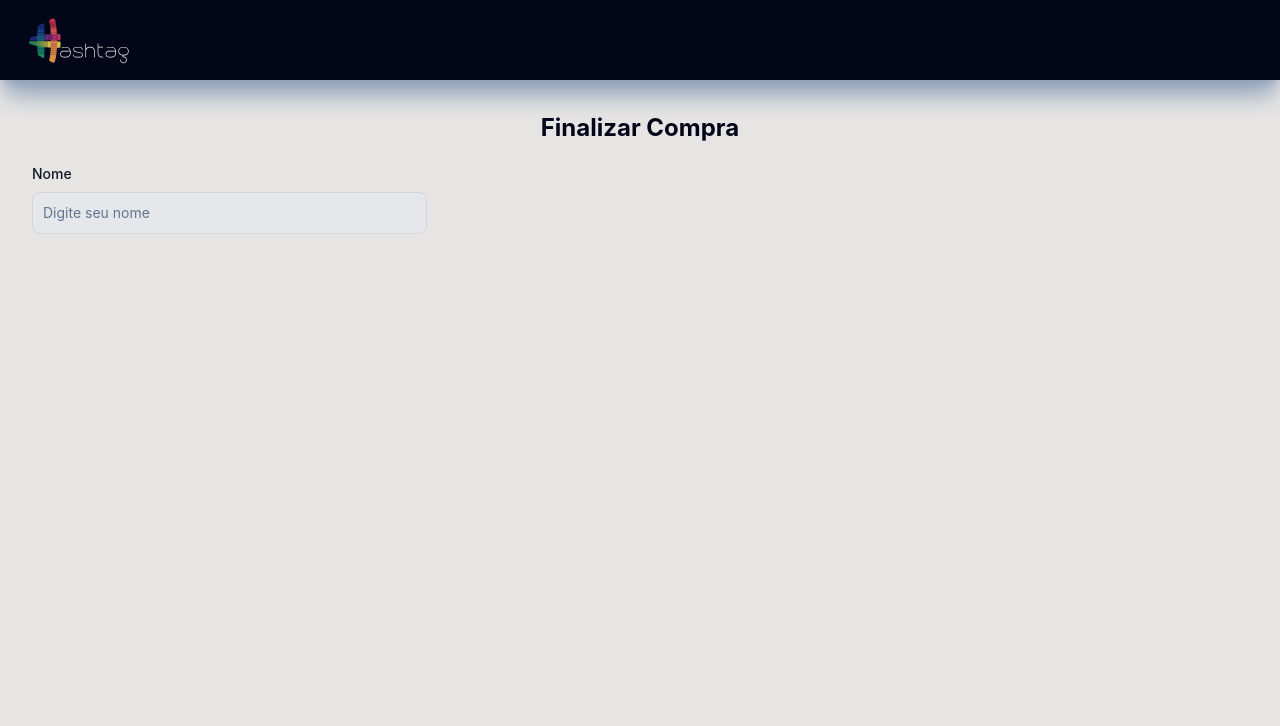
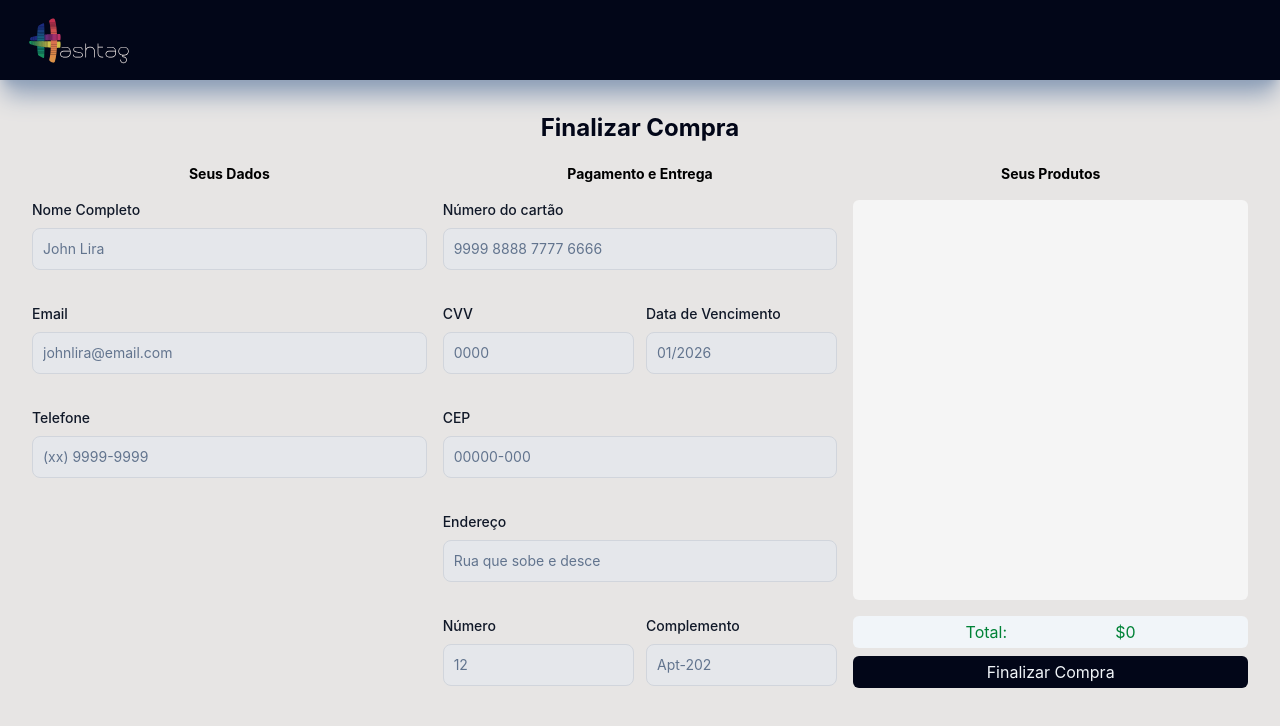
Before and after one commit to gabriel-pereira0/Projeto_Ecommerce, a React (Vite) app in the folder ecommerce-react/: page /checkout in a window 1280 px wide. Shown: the top 726 px of the page. Built offline with nearby package versions, Linux system fonts and the light colour scheme.

Commit message:
feat: adicionado page checkout ao finalizar comprar

```diff
--- a/ecommerce-react/package.json
+++ b/ecommerce-react/package.json
@@ -20,6 +20,7 @@
     "postcss": "^8.5.13",
     "react": "^19.2.5",
     "react-dom": "^19.2.5",
+    "react-input-mask": "^2.0.4",
     "react-router": "^7.14.2",
     "tailwindcss": "^4.2.4"
   },
--- a/ecommerce-react/src/components/utils/FormImput.jsx
+++ b/ecommerce-react/src/components/FormImput.jsx
@@ -7,7 +7,25 @@ export function FormImput({
   placeholder,
   required,
   className = '',
+  onChange,
 }) {
+  const handlePhoneMask = (e) => {
+    let value = e.target.value.replace(/\D/g, '');
+
+    value = value.replace(/^(\d{2})(\d)/g, '($1) $2');
+    value = value.replace(/(\d{5})(\d)/, '$1-$2');
+
+    e.target.value = value.slice(0, 15);
+  };
+
+  const handleCardMask = (e) => {
+    let value = e.target.value.replace(/\D/g, '');
+
+    value = value.replace(/(\d{4})(?=\d)/g, '$1 ');
+
+    e.target.value = value.slice(0, 19);
+  };
+
   return (
     <div className={className}>
       <label
@@ -21,6 +39,7 @@ export function FormImput({
         type={fieldType}
         placeholder={placeholder}
         className=' block bg-gray-200 border border-gray-300 rounded-lg text-gray-900 text-sm w-full p-2.5 placeholder-slate-500'
+        onChange={onChange}
         required={required}
       />
     </div>
--- a/ecommerce-react/src/components/cart/CartItem.jsx
+++ b/ecommerce-react/src/components/cart/CartItem.jsx
@@ -3,7 +3,7 @@ import React from 'react';
 import { FontAwesomeIcon } from '@fortawesome/react-fontawesome';
 import { faXmark, faPlus, faMinus } from '@fortawesome/free-solid-svg-icons';
 
-import { catalogIndexedById } from '../../utils/catalog';
+import { catalogIndexedById } from '../utils/catalog';
 import { useCartContext } from '../../contexts/CartContext';
 
 export function CartItem({ id, amount }) {
@@ -18,25 +18,27 @@ export function CartItem({ id, amount }) {
           alt={`Imagem do produto ${id}, ${name}`}
         />
         <button
-          className='text-right text-l absolute top-0 right-2 text-slate-950 cursor-pointer'
+          className='text-right text-l absolute top-0 right-2 text-slate-950 cursor-pointer p-2'
           onClick={() => removeFromCart(id)}
         >
           <FontAwesomeIcon icon={faXmark} />
         </button>
         <div className='flex flex-col justify-around mx-2'>
-          <p className='text-slate-950 text-sm'>{name}</p>
+          <p className='text-slate-950 text-sm p-2'>{name}</p>
           <p className='text-slate-400 text-xs'>{brand}</p>
-          <p className='text-green-700 text-lg'>{price}</p>
-          <div className='flex text-slate-950 absolute right-2 bottom-0 mb-2'>
+          <p className='text-green-700 text-lg'>R${price * amount}</p>
+          <div className='flex justify-between items-end text-slate-950 absolute right-2 bottom-0 mb-2'>
             <button
-              className='border border-slate-400 hover:border-slate-900 mb-2 cursor-pointer'
+              className=' flex items-center border border-slate-400 hover:border-slate-900 mb-2 cursor-pointer rounded-full w-6 h-6 text-xs'
               onClick={() => decreaseUnit(id)}
             >
               <FontAwesomeIcon icon={faMinus} className='p-1' />
             </button>
-            <p className='p-2 w-8 mx-auto'>{amount}</p>
+            <p className=' text-slate-950 p-2 w-8 mx-auto text-center'>
+              {amount}
+            </p>
             <button
-              className='border border-slate-400 hover:border-slate-900 mb-2 cursor-pointer'
+              className='flex items-center border border-slate-400 hover:border-slate-900 mb-2 cursor-pointer rounded-full w-6 h-6 text-xs'
               onClick={() => addToCart(id)}
             >
               <FontAwesomeIcon icon={faPlus} className='p-1' />
--- a/ecommerce-react/src/components/cart/CartProducts.jsx
+++ b/ecommerce-react/src/components/cart/CartProducts.jsx
@@ -2,8 +2,9 @@ import React from 'react';
 
 import { useCartContext } from '../../contexts/CartContext';
 import { CartItem } from './CartItem';
+import { SimpleCartItem } from './SimpleCartItem';
 
-export function CartProducts() {
+export function CartProducts({ isHomePage = true }) {
   const { cartItems } = useCartContext();
   const cartItemsArray = [];
   for (const itemId in cartItems) {
@@ -12,9 +13,15 @@ export function CartProducts() {
 
   return (
     <>
-      <section className='flex flex-col justify-start overflow-auto gap-2 h-3/5'>
+      <section
+        className={`flex flex-col justify-start overflow-auto gap-2 ${isHomePage ? 'h-3/5' : ''}`}
+      >
         {cartItemsArray.map((product) => {
-          return <CartItem {...product} key={`key_${product.id}`} />;
+          return isHomePage ? (
+            <CartItem {...product} key={`key_${product.id}`} />
+          ) : (
+            <SimpleCartItem {...product} key={`key_${product.id}`} />
+          );
         })}
       </section>
     </>
--- /dev/null
+++ b/ecommerce-react/src/components/cart/SimpleCartItem.jsx
@@ -0,0 +1,27 @@
+import React from 'react';
+
+import { catalogIndexedById } from '../utils/catalog';
+
+export function SimpleCartItem({ id, amount }) {
+  const { brand, price, name, image } = catalogIndexedById[id];
+  return (
+    <>
+      <article className='flex bg-stone-100 p-1 border-rounded-mg relative'>
+        <img
+          className='h-24'
+          src={image}
+          alt={`Imagem do produto ${id}, ${name}`}
+        />
+
+        <div className='flex flex-col justify-around mx-2'>
+          <p className='text-slate-950 text-sm'>{name}</p>
+          <p className='text-slate-400 text-xs'>{brand}</p>
+          <p className='text-green-700 text-lg'>R${price * amount}</p>
+          <div className='flex text-slate-950  absolute right-2 bottom-0 mb-2'>
+            <p className='text-slate-950'>Qtd: {amount}</p>
+          </div>
+        </div>
+      </article>
+    </>
+  );
+}
--- a/ecommerce-react/src/components/cart/TotalPriceCell.jsx
+++ b/ecommerce-react/src/components/cart/TotalPriceCell.jsx
@@ -1,6 +1,6 @@
 import React from 'react';
 
-import { catalogIndexedById } from '../../utils/catalog';
+import { catalogIndexedById } from '../utils/catalog';
 import { useCartContext } from '../../contexts/CartContext';
 
 function CalculateTotalPrice(cartObject) {
--- /dev/null
+++ b/ecommerce-react/src/components/utils/masks.js
@@ -0,0 +1,39 @@
+export const handlePhoneMask = (e) => {
+  let value = e.target.value.replace(/\D/g, '');
+
+  value = value.replace(/^(\d{2})(\d)/g, '($1) $2');
+
+  value = value.replace(/(\d{5})(\d)/, '$1-$2');
+
+  e.target.value = value.slice(0, 15);
+};
+
+export const handleCardMask = (e) => {
+  let value = e.target.value.replace(/\D/g, '');
+
+  value = value.replace(/(\d{4})(?=\d)/g, '$1 ');
+
+  e.target.value = value.slice(0, 19);
+};
+
+export const handleCvvMask = (e) => {
+  let value = e.target.value.replace(/\D/g, '');
+
+  e.target.value = value.slice(0, 4);
+};
+
+export const handleExpirationMask = (e) => {
+  let value = e.target.value.replace(/\D/g, '');
+
+  value = value.replace(/(\d{2})(\d)/, '$1/$2');
+
+  e.target.value = value.slice(0, 5);
+};
+
+export const handleCepMask = (e) => {
+  let value = e.target.value.replace(/\D/g, '');
+
+  value = value.replace(/(\d{5})(\d)/, '$1-$2');
+
+  e.target.value = value.slice(0, 9);
+};
--- a/ecommerce-react/src/pages/checkoutPage/Checkout.jsx
+++ b/ecommerce-react/src/pages/checkoutPage/Checkout.jsx
@@ -1,5 +1,15 @@
 import React from 'react';
-import { FormImput } from '../../components/utils/FormImput';
+
+import { FormImput } from '../../components/FormImput';
+
+import { CartProducts } from '../../components/cart/CartProducts';
+import { TotalPriceCell } from '../../components/cart/TotalPriceCell';
+
+import { handleCardMask } from '../../components/utils/masks';
+import { handlePhoneMask } from '../../components/utils/masks';
+import { handleCvvMask } from '../../components/utils/masks';
+import { handleExpirationMask } from '../../components/utils/masks';
+import { handleCepMask } from '../../components/utils/masks';
 
 export function Checkout() {
   return (
@@ -7,14 +17,104 @@ export function Checkout() {
       <p className='text-center text-2xl font-bold text-slate-950 pt-8'>
         Finalizar Compra
       </p>
-      <form className='grid grid-rows-5 grid-cols-3 grid-flow-col gap-4 h-3/4 mt-5 px-8'>
+      <form className='grid grid-rows-[max-content_1fr_1fr_1fr_1fr_1fr] grid-cols-3 grid-flow-col gap-4 h-3/4 mt-5 px-8'>
+        <p className='text-center text-sm font-bold font-slate-950'>
+          Seus Dados
+        </p>
         <FormImput
           fieldType='text'
-          fieldName='Nome'
+          fieldName='Nome Completo'
           id='name'
-          placeholder='Digite seu nome'
+          placeholder='John Lira'
           required
         />
+        <FormImput
+          fieldType='email'
+          fieldName='Email'
+          id='email'
+          placeholder='johnlira@email.com'
+          required
+        />
+        <FormImput
+          fieldType='tel'
+          fieldName='Telefone'
+          id='phone'
+          placeholder='(xx) 9999-9999'
+          onChange={handlePhoneMask}
+          required
+        />
+        <p className='text-center text-sm font-bold font-slate-950 row-start-1'>
+          Pagamento e Entrega
+        </p>
+        <FormImput
+          fieldType='text'
+          fieldName='Número do cartão'
+          id='credit-card'
+          placeholder='9999 8888 7777 6666'
+          onChange={handleCardMask}
+          required
+        />
+        <div className='flex justify-center gap-3'>
+          <FormImput
+            fieldType='text'
+            fieldName='CVV'
+            id='cvv'
+            placeholder='0000'
+            onChange={handleCvvMask}
+            required
+          />
+          <FormImput
+            fieldType='text'
+            fieldName='Data de Vencimento'
+            id='expiration-date'
+            placeholder='01/2026'
+            onChange={handleExpirationMask}
+            required
+          />
+        </div>
+        <FormImput
+          fieldType='text'
+          fieldName='CEP'
+          id='postal-code'
+          placeholder='00000-000'
+          onChange={handleCepMask}
+          required
+        />
+        <FormImput
+          fieldType='text'
+          fieldName='Endereço'
+          id='address'
+          placeholder='Rua que sobe e desce'
+          required
+        />
+        <div className='flex justify-center gap-3'>
+          <FormImput
+            fieldType='text'
+            fieldName='Número'
+            id='address-number'
+            placeholder='12'
+            required
+          />
+          <FormImput
+            fieldType='text'
+            fieldName='Complemento'
+            id='apt-number'
+            placeholder='Apt-202'
+          />
+        </div>
+
+        <p className='text-center text-sm font-bold font-slate-950 row-start-1'>
+          Seus Produtos
+        </p>
+        <section className='row-span-4 p-2 bg-neutral-100 rounded-md overflow-auto'>
+          <CartProducts isHomePage={false} />
+        </section>
+        <section className='row-span-1 flex flex-col gap-2'>
+          <TotalPriceCell />
+          <button className='bg-slate-950 text-slate-100 rounded-md p-1 hover:bg-slate-600 text-center'>
+            Finalizar Compra
+          </button>
+        </section>
       </form>
     </main>
   );
--- a/ecommerce-react/src/pages/homePage/ProductsContainer.jsx
+++ b/ecommerce-react/src/pages/homePage/ProductsContainer.jsx
@@ -1,6 +1,6 @@
 import React from 'react';
 import { ProductCard } from './ProductCard';
-import { catalog } from '../../utils/catalog';
+import { catalog } from '../../components/utils/catalog';
 
 export function ProductsContainer({ searchParams }) {
   searchParams.get('filterby');
```
Also changed, not shown: ecommerce-react/src/components/utils/catalog.js (+8 -8 lines), 1 other file (tests, documents, lock files or other folders).
